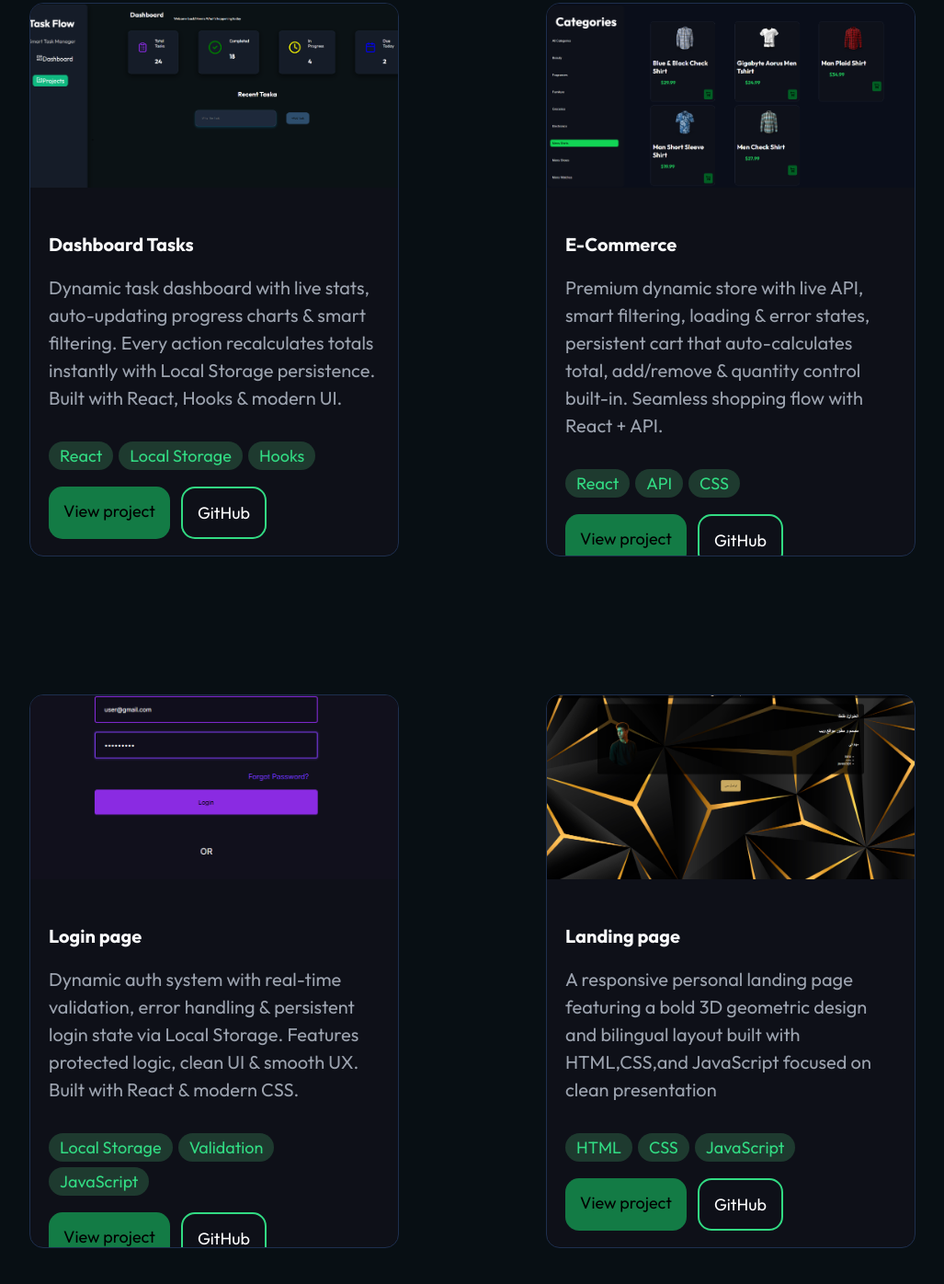
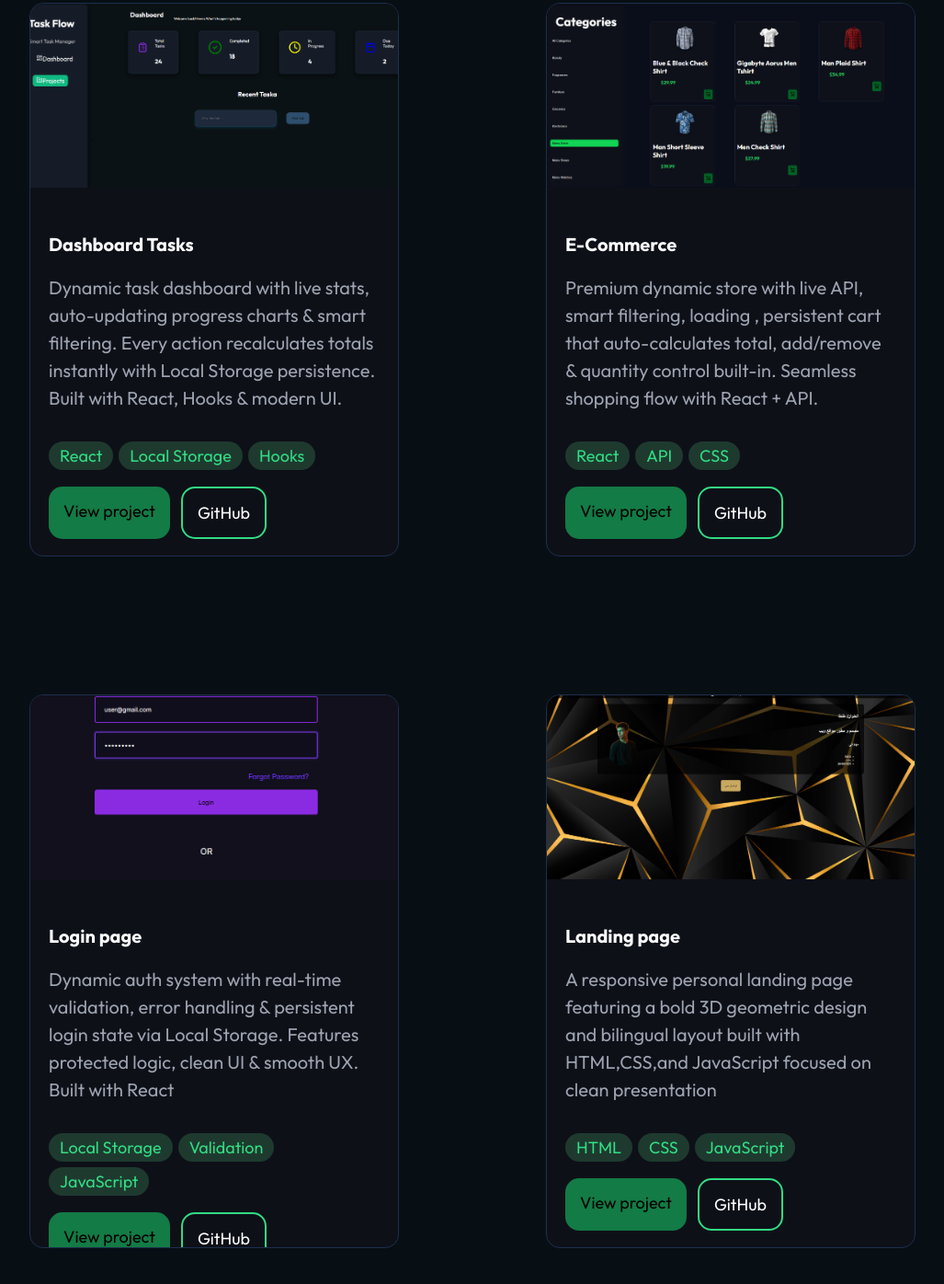
Before and after one commit to elnewahyeslam-lang/Eslam-portfolio-pro, a React (Vite) app: page / in a window 1280 px wide. Shown: the part 1204-2600 px from the top of the page at 92% size, without its empty margins (156-1183 px from the left). Built offline with nearby package versions, Linux system fonts and the light colour scheme.

Commit message:
Refactor Projects component with updated images and text

```diff
--- a/src/Projects.jsx
+++ b/src/Projects.jsx
@@ -39,7 +39,7 @@ Built with React, Hooks & modern UI.</p>
                 <div className="descript">
                 <h1>E-Commerce</h1>
                 <p>Premium dynamic store with live API,
-smart filtering, loading & error states,
+smart filtering, loading ,
 persistent cart that auto-calculates total,
 add/remove & quantity control built-in.
 Seamless shopping flow with React + API.</p>
@@ -63,7 +63,7 @@ Seamless shopping flow with React + API.</p>
 validation, error handling & persistent
 login state via Local Storage. Features
 protected logic, clean UI & smooth UX.
-Built with React & modern CSS.</p>
+Built with React </p>
                 </div>
                 <div className="tags">
                     <h2>Local Storage</h2>
```
